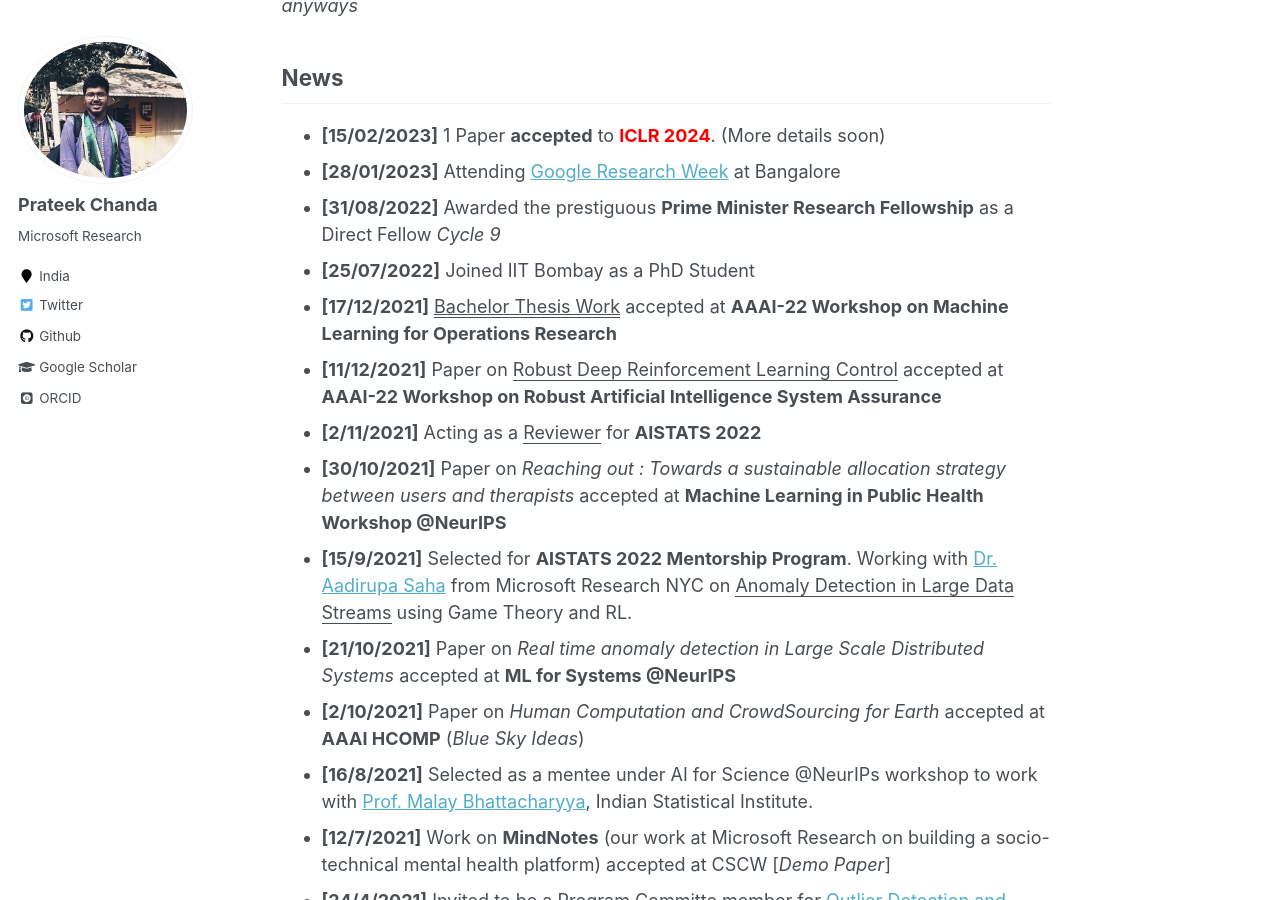
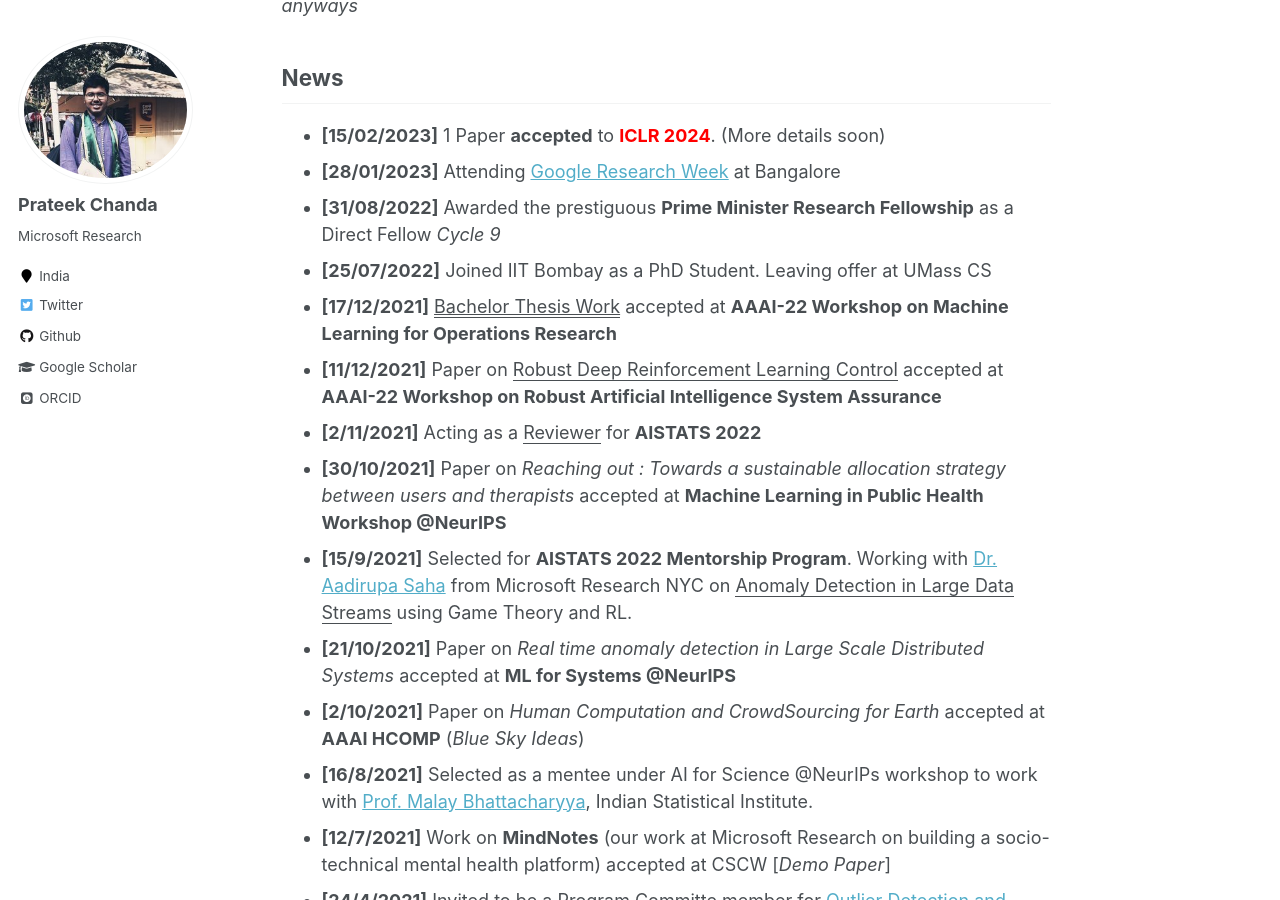
Before and after one commit to prateekiiest/prateekist.github.io, a Jekyll site: the page built from _pages/about.md, in a window 1280 px wide and 900 px high, scrolled down 508 px. Built offline with Jekyll 4.4.1, drawn with Linux system fonts in a browser that asks for light colours; some web fonts are replaced.

Commit message:
Update about.md

```diff
--- a/_pages/about.md
+++ b/_pages/about.md
@@ -26,7 +26,7 @@ News
 - **[15/02/2023]** 1 Paper **accepted** to <span style="color:red">**ICLR 2024**</span>. (More details soon)
 - **[28/01/2023]** Attending [Google Research Week](https://sites.google.com/view/researchweek2023/home) at Bangalore
 - **[31/08/2022]** Awarded the prestiguous **Prime Minister Research Fellowship** as a Direct Fellow *Cycle 9*
-- **[25/07/2022]** Joined IIT Bombay as a PhD Student
+- **[25/07/2022]** Joined IIT Bombay as a PhD Student. Leaving offer at UMass CS
 - **[17/12/2021]** <ins><a href="https://openreview.net/forum?id=xUBHq0OrgeR&noteId=opF2ZXN4DCJ">Bachelor Thesis Work</a></ins> accepted at **AAAI-22 Workshop on Machine Learning for Operations Research**
 - **[11/12/2021]** Paper on <ins>Robust Deep Reinforcement Learning Control</ins> accepted at **AAAI-22 Workshop on
 Robust Artificial Intelligence System Assurance**
```
